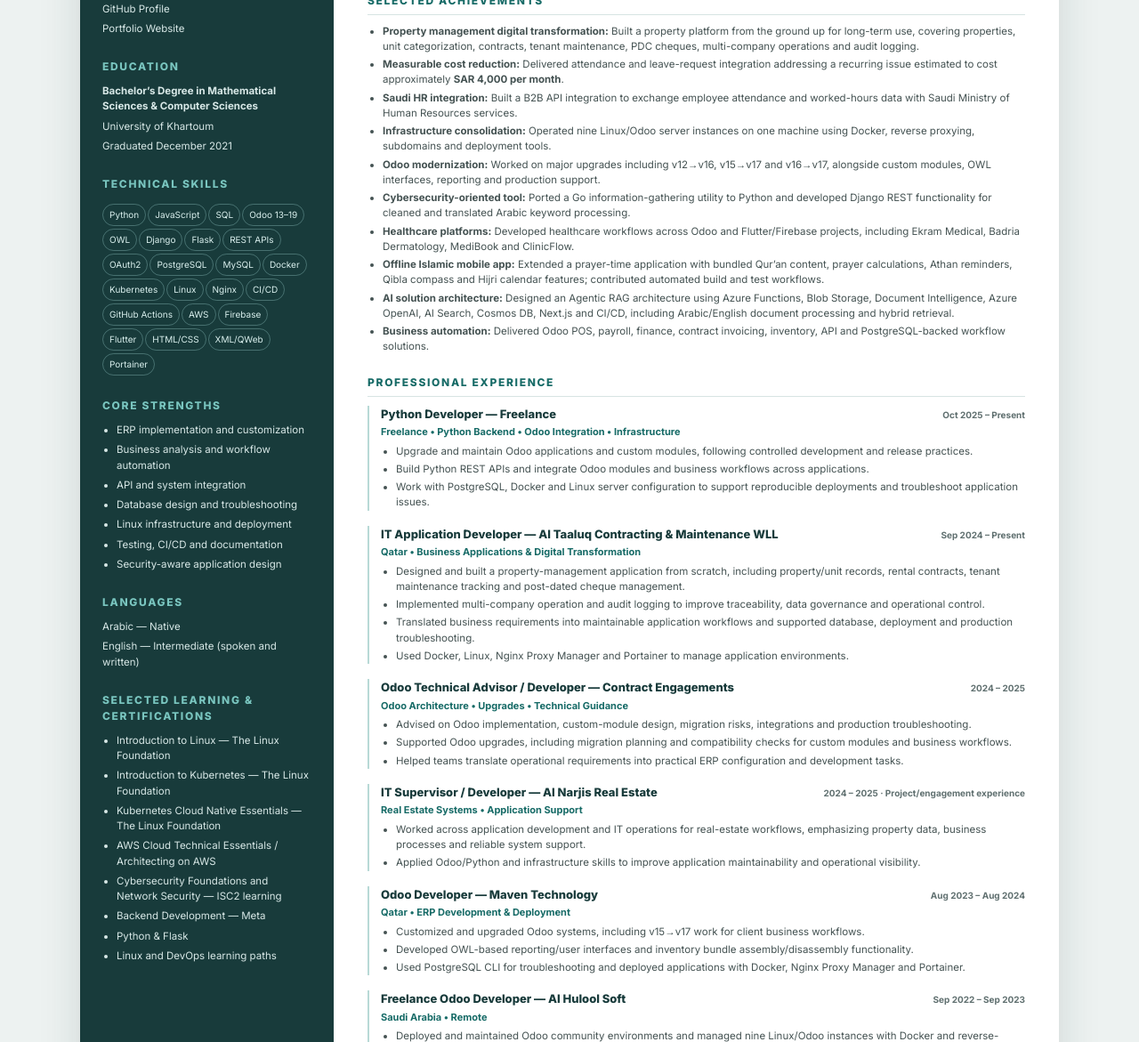
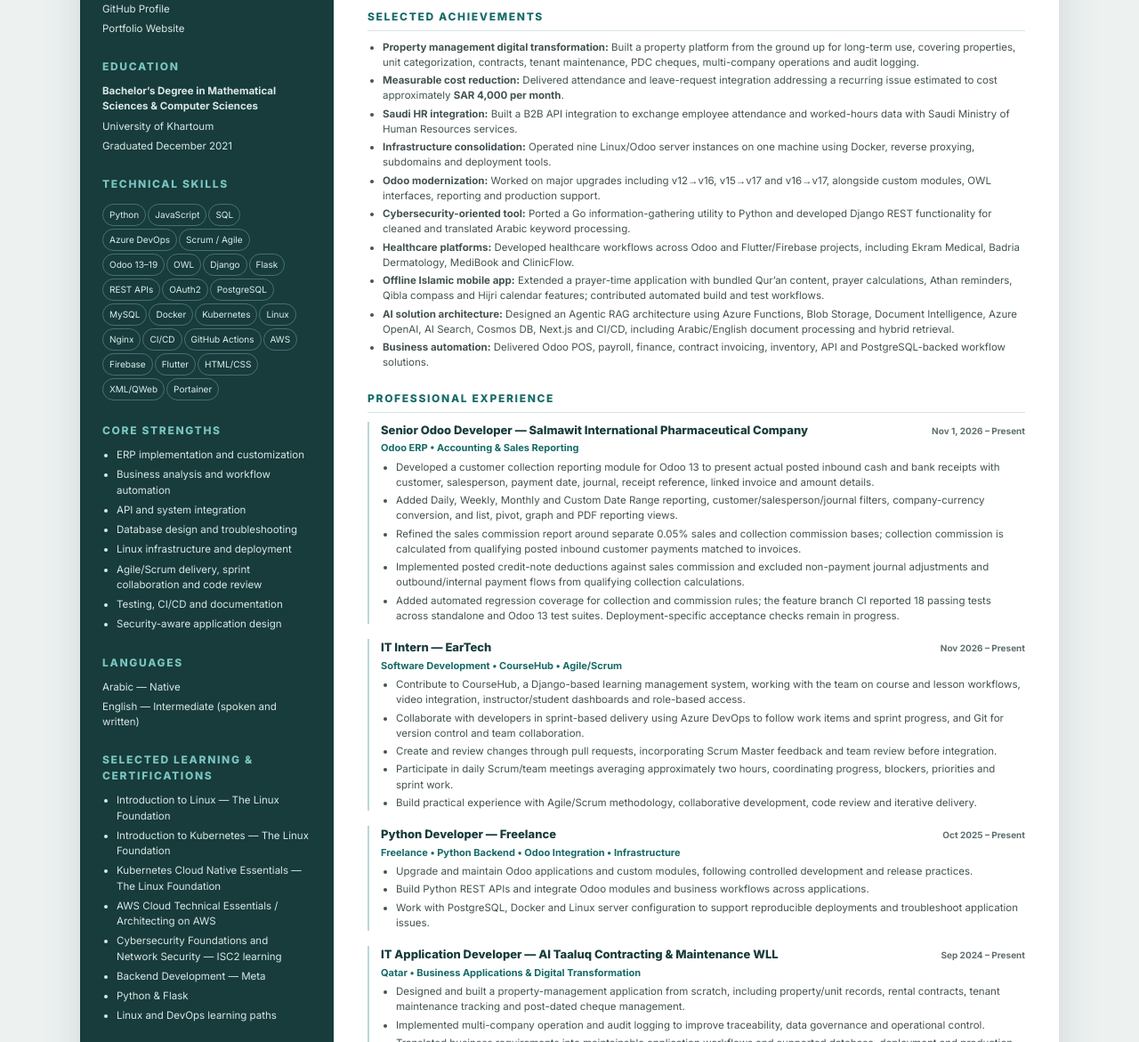
Before and after one commit to 3bdalla3adil/3bdalla3adil.github.io, a plain HTML site: page resume.html in a window 1280 px wide. Shown: the part 342-1513 px from the top of the page at 89% size. Drawn offline with Linux system fonts and the light colour scheme.

Commit message:
Update resume with Salmawit Odoo and EarTech internship experience

```diff
--- a/resume.html
+++ b/resume.html
@@ -38,15 +38,15 @@
     </section>
     <section class="side-section"><h2 class="side-title">Education</h2><p><strong>Bachelor’s Degree in Mathematical Sciences &amp; Computer Sciences</strong></p><p>University of Khartoum</p><p>Graduated December 2021</p></section>
     <section class="side-section"><h2 class="side-title">Technical Skills</h2><div>
-      <span class="pill">Python</span><span class="pill">JavaScript</span><span class="pill">SQL</span><span class="pill">Odoo 13–19</span><span class="pill">OWL</span><span class="pill">Django</span><span class="pill">Flask</span><span class="pill">REST APIs</span><span class="pill">OAuth2</span><span class="pill">PostgreSQL</span><span class="pill">MySQL</span><span class="pill">Docker</span><span class="pill">Kubernetes</span><span class="pill">Linux</span><span class="pill">Nginx</span><span class="pill">CI/CD</span><span class="pill">GitHub Actions</span><span class="pill">AWS</span><span class="pill">Firebase</span><span class="pill">Flutter</span><span class="pill">HTML/CSS</span><span class="pill">XML/QWeb</span><span class="pill">Portainer</span>
+      <span class="pill">Python</span><span class="pill">JavaScript</span><span class="pill">SQL</span><span class="pill">Azure DevOps</span><span class="pill">Scrum / Agile</span><span class="pill">Odoo 13–19</span><span class="pill">OWL</span><span class="pill">Django</span><span class="pill">Flask</span><span class="pill">REST APIs</span><span class="pill">OAuth2</span><span class="pill">PostgreSQL</span><span class="pill">MySQL</span><span class="pill">Docker</span><span class="pill">Kubernetes</span><span class="pill">Linux</span><span class="pill">Nginx</span><span class="pill">CI/CD</span><span class="pill">GitHub Actions</span><span class="pill">AWS</span><span class="pill">Firebase</span><span class="pill">Flutter</span><span class="pill">HTML/CSS</span><span class="pill">XML/QWeb</span><span class="pill">Portainer</span>
     </div></section>
-    <section class="side-section"><h2 class="side-title">Core Strengths</h2><ul><li>ERP implementation and customization</li><li>Business analysis and workflow automation</li><li>API and system integration</li><li>Database design and troubleshooting</li><li>Linux infrastructure and deployment</li><li>Testing, CI/CD and documentation</li><li>Security-aware application design</li></ul></section>
+    <section class="side-section"><h2 class="side-title">Core Strengths</h2><ul><li>ERP implementation and customization</li><li>Business analysis and workflow automation</li><li>API and system integration</li><li>Database design and troubleshooting</li><li>Linux infrastructure and deployment</li><li>Agile/Scrum delivery, sprint collaboration and code review</li><li>Testing, CI/CD and documentation</li><li>Security-aware application design</li></ul></section>
     <section class="side-section"><h2 class="side-title">Languages</h2><p>Arabic — Native</p><p>English — Intermediate (spoken and written)</p></section>
     <section class="side-section"><h2 class="side-title">Selected Learning &amp; Certifications</h2><ul><li>Introduction to Linux — The Linux Foundation</li><li>Introduction to Kubernetes — The Linux Foundation</li><li>Kubernetes Cloud Native Essentials — The Linux Foundation</li><li>AWS Cloud Technical Essentials / Architecting on AWS</li><li>Cybersecurity Foundations and Network Security — ISC2 learning</li><li>Backend Development — Meta</li><li>Python &amp; Flask</li><li>Linux and DevOps learning paths</li></ul></section>
   </aside>
   <section class="main">
     <header class="header"><h1>Abdulla Bashir</h1><div class="role">ERP • Python • Integrations • Cloud • Automation • Security</div></header>
-    <section class="section"><h2 class="section-title">Professional Profile</h2><p class="summary">Enterprise solutions and software engineer with 5+ years of experience across Odoo ERP, Python backend development, business-process automation, REST API integrations, database-driven applications and Linux infrastructure. Delivers solutions spanning requirements analysis, custom development, migration, testing, deployment and production support. Combines hands-on engineering with a business-first approach to reliability, maintainability, access control and operational efficiency.</p></section>
+    <section class="section"><h2 class="section-title">Professional Profile</h2><p class="summary">Senior Odoo and enterprise software developer with 5+ years of experience across Odoo ERP, Python backend development, business-process automation, REST API integrations, database-driven applications and Linux infrastructure. Delivers solutions spanning requirements analysis, custom development, migration, financial reporting, testing, deployment and production support. Experienced in Agile/Scrum sprint collaboration using Azure DevOps, Git and pull-request reviews, with a business-first focus on reliability, maintainability, access control and operational efficiency.</p></section>
     <section class="section"><h2 class="section-title">Selected Achievements</h2><ul class="project-list">
       <li><strong>Property management digital transformation:</strong> Built a property platform from the ground up for long-term use, covering properties, unit categorization, contracts, tenant maintenance, PDC cheques, multi-company operations and audit logging.</li>
       <li><strong>Measurable cost reduction:</strong> Delivered attendance and leave-request integration addressing a recurring issue estimated to cost approximately <strong>SAR 4,000 per month</strong>.</li>
@@ -60,6 +60,20 @@
       <li><strong>Business automation:</strong> Delivered Odoo POS, payroll, finance, contract invoicing, inventory, API and PostgreSQL-backed workflow solutions.</li>
     </ul></section>
     <section class="section"><h2 class="section-title">Professional Experience</h2>
+      <article class="job"><div class="job-head"><div class="job-title">Senior Odoo Developer — Salmawit International Pharmaceutical Company</div><div class="date">Nov 1, 2026 – Present</div></div><div class="company">Odoo ERP • Accounting &amp; Sales Reporting</div><ul>
+        <li>Developed a customer collection reporting module for Odoo 13 to present actual posted inbound cash and bank receipts with customer, salesperson, payment date, journal, receipt reference, linked invoice and amount details.</li>
+        <li>Added Daily, Weekly, Monthly and Custom Date Range reporting, customer/salesperson/journal filters, company-currency conversion, and list, pivot, graph and PDF reporting views.</li>
+        <li>Refined the sales commission report around separate 0.05% sales and collection commission bases; collection commission is calculated from qualifying posted inbound customer payments matched to invoices.</li>
+        <li>Implemented posted credit-note deductions against sales commission and excluded non-payment journal adjustments and outbound/internal payment flows from qualifying collection calculations.</li>
+        <li>Added automated regression coverage for collection and commission rules; the feature branch CI reported 18 passing tests across standalone and Odoo 13 test suites. Deployment-specific acceptance checks remain in progress.</li>
+      </ul></article>
+      <article class="job"><div class="job-head"><div class="job-title">IT Intern — EarTech</div><div class="date">Nov 2026 – Present</div></div><div class="company">Software Development • CourseHub • Agile/Scrum</div><ul>
+        <li>Contribute to CourseHub, a Django-based learning management system, working with the team on course and lesson workflows, video integration, instructor/student dashboards and role-based access.</li>
+        <li>Collaborate with developers in sprint-based delivery using Azure DevOps to follow work items and sprint progress, and Git for version control and team collaboration.</li>
+        <li>Create and review changes through pull requests, incorporating Scrum Master feedback and team review before integration.</li>
+        <li>Participate in daily Scrum/team meetings averaging approximately two hours, coordinating progress, blockers, priorities and sprint work.</li>
+        <li>Build practical experience with Agile/Scrum methodology, collaborative development, code review and iterative delivery.</li>
+      </ul></article>
       <article class="job"><div class="job-head"><div class="job-title">Python Developer — Freelance</div><div class="date">Oct 2025 – Present</div></div><div class="company">Freelance • Python Backend • Odoo Integration • Infrastructure</div><ul><li>Upgrade and maintain Odoo applications and custom modules, following controlled development and release practices.</li><li>Build Python REST APIs and integrate Odoo modules and business workflows across applications.</li><li>Work with PostgreSQL, Docker and Linux server configuration to support reproducible deployments and troubleshoot application issues.</li></ul></article>
       <article class="job"><div class="job-head"><div class="job-title">IT Application Developer — Al Taaluq Contracting &amp; Maintenance WLL</div><div class="date">Sep 2024 – Present</div></div><div class="company">Qatar • Business Applications &amp; Digital Transformation</div><ul><li>Designed and built a property-management application from scratch, including property/unit records, rental contracts, tenant maintenance tracking and post-dated cheque management.</li><li>Implemented multi-company operation and audit logging to improve traceability, data governance and operational control.</li><li>Translated business requirements into maintainable application workflows and supported database, deployment and production troubleshooting.</li><li>Used Docker, Linux, Nginx Proxy Manager and Portainer to manage application environments.</li></ul></article>
       <article class="job"><div class="job-head"><div class="job-title">Odoo Technical Advisor / Developer — Contract Engagements</div><div class="date">2024 – 2025</div></div><div class="company">Odoo Architecture • Upgrades • Technical Guidance</div><ul><li>Advised on Odoo implementation, custom-module design, migration risks, integrations and production troubleshooting.</li><li>Supported Odoo upgrades, including migration planning and compatibility checks for custom modules and business workflows.</li><li>Helped teams translate operational requirements into practical ERP configuration and development tasks.</li></ul></article>
```
